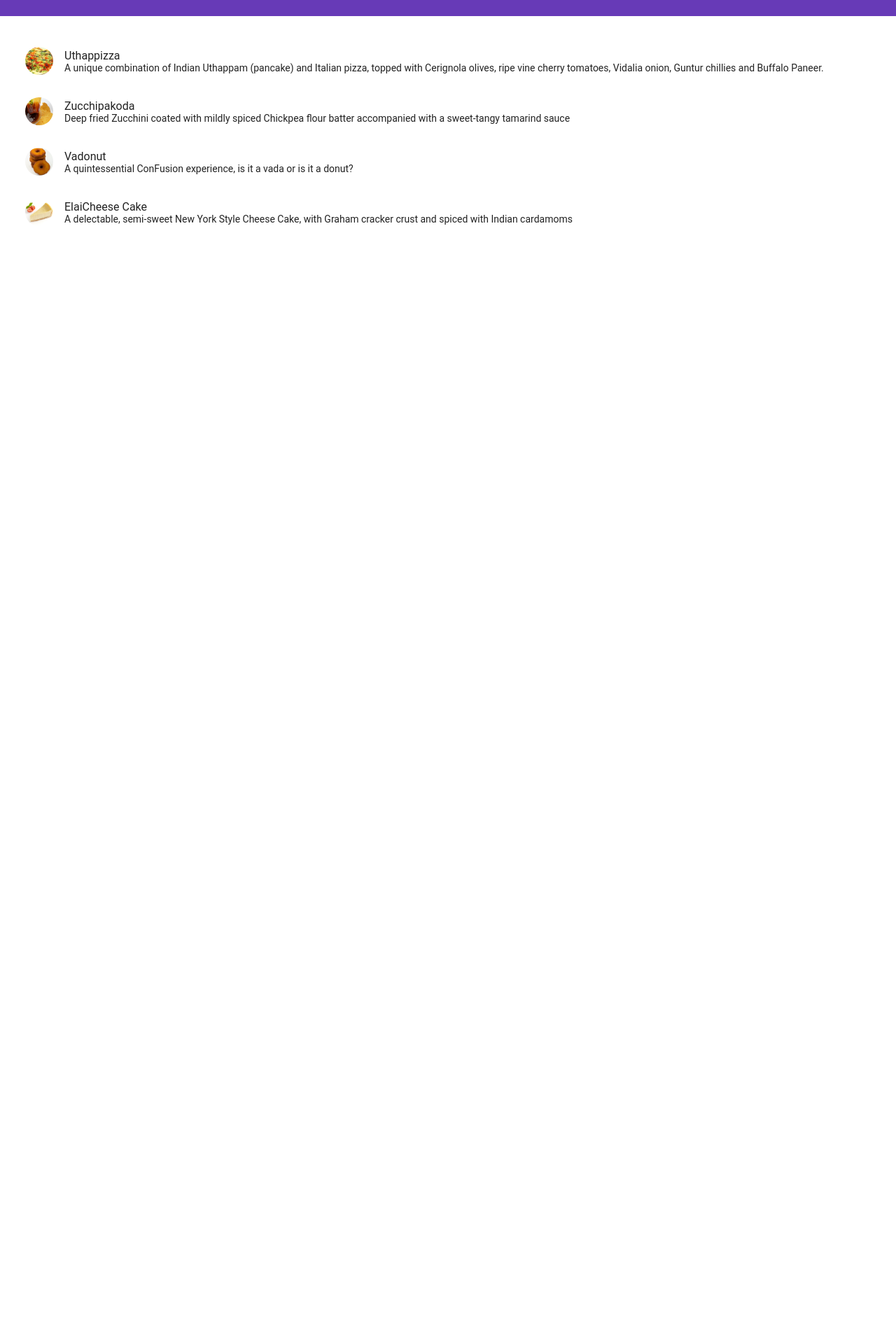
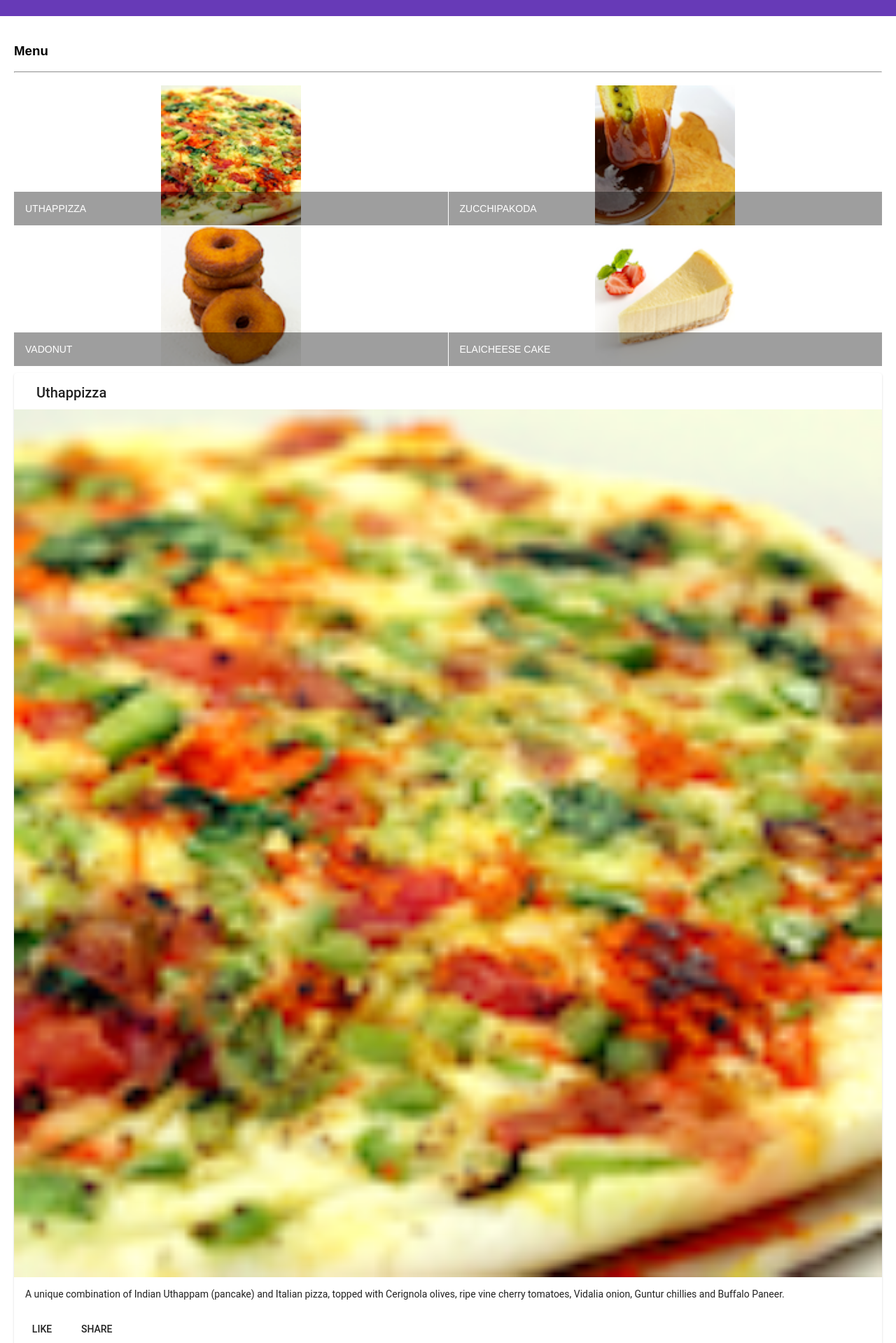
Before and after one commit to ogenefavour/conFusion, an Angular app: page / in a window 1280 px wide. Shown: the part 41-1960 px from the top of the page at 70% size. Before the commit the page ends 800 px from the top, so only its background shows below. Built offline with nearby package versions, Linux system fonts and the light colour scheme.

Commit message:
angular component part 2

```diff
--- a/src/app/menu/menu.component.html
+++ b/src/app/menu/menu.component.html
@@ -1,11 +1,37 @@
 <div class="container" fxLayout="column" fxLayoutGap="10px">
-<mat-list fxFlex>
-    <mat-list-item *ngFor="let dish of dishes">
-        <img matListAvatar src={{dish.image}} alt={{dish.name}}>
-        <h1 matLine>{{dish.name}}</h1>
-        <p matLine>
-            <span>{{dish.description}}</span>
-        </p>
-    </mat-list-item>
-</mat-list>
+    <div>
+        <div>
+            <h3>Menu</h3>
+            <hr>
+        </div>
+    </div>
+    <div fxFlex>
+        <mat-grid-list cols="2" rowHeight="200px">
+            <mat-grid-tile *ngFor="let dish of dishes">
+                <img height="200px" src={{dish.image}} alt={{dish.name}}>
+                <mat-grid-tile-footer>
+                    <h1>{{dish.name | uppercase}}</h1>
+
+                </mat-grid-tile-footer>
+
+            </mat-grid-tile>
+        </mat-grid-list>
+    </div>
+
+    <div fxFlex *ngIf="selectedDish">
+        <mat-card>
+            <mat-card-header>
+                <mat-card-title>{{selectedDish.name}}</mat-card-title>
+            </mat-card-header>
+            <img mat-card-image src={{selectedDish.image}} alt={{selectedDish.name}}>
+            <mat-card-content>
+                {{selectedDish.description}}
+            </mat-card-content>
+            <mat-card-actions>
+                <button mat-button> LIKE</button>
+                <button mat-button> SHARE</button>
+            </mat-card-actions>
+        </mat-card>
+    </div>
+
 </div>
--- a/src/app/menu/menu.component.ts
+++ b/src/app/menu/menu.component.ts
@@ -1,14 +1,7 @@
 import { Component, OnInit } from '@angular/core';
 import { Dish } from '../shared/dish';
 
-@Component({
-  selector: 'app-menu',
-  templateUrl: './menu.component.html',
-  styleUrls: ['./menu.component.scss']
-})
-export class MenuComponent implements OnInit {
-
-  dishes: Dish[] = [
+const DISHES: Dish[] = [
       {
         id: '0',
         name: 'Uthappizza',
@@ -52,6 +45,18 @@
       }
 
   ];
+
+@Component({
+  selector: 'app-menu',
+  templateUrl: './menu.component.html',
+  styleUrls: ['./menu.component.scss']
+})
+export class MenuComponent implements OnInit {
+
+  dishes = DISHES;
+
+  selectedDish: Dish = DISHES[0];
+
   constructor() { }
 
   ngOnInit() {
```
Also changed, not shown: src/app/app.module.ts (+6 -2 lines). Lines whose indentation alone changed are shown as unchanged.
